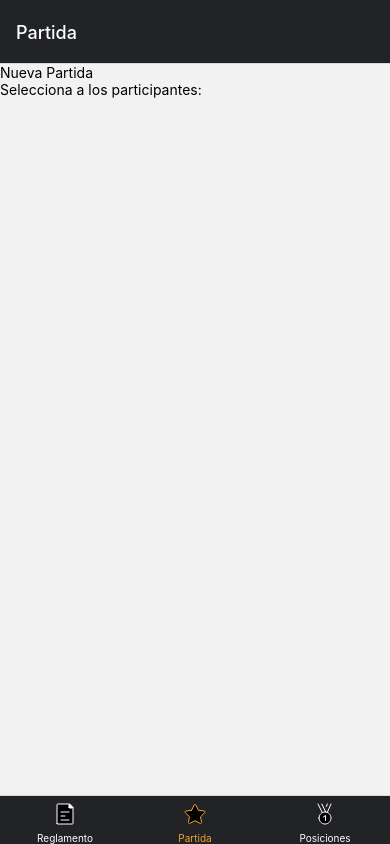
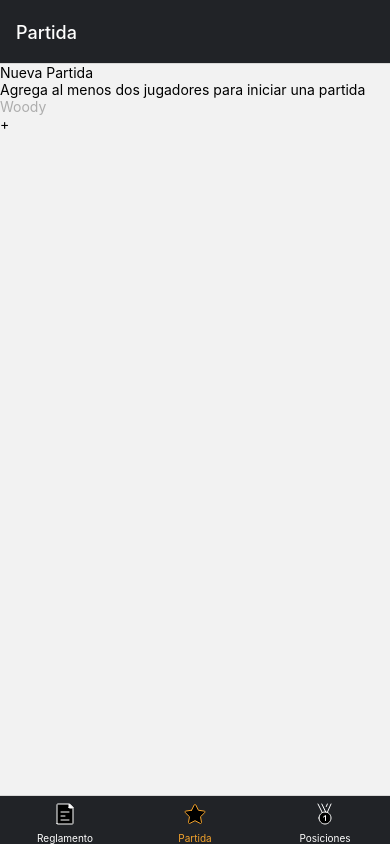
Before and after one commit to luchoPenafiel/uno-rn, a React Native app: screen /newGame in a window 390 px wide. Built offline with nearby package versions, Linux system fonts and the light colour scheme.

Commit message:
feat: add player method and components on game screen

```diff
--- /dev/null
+++ b/src/components/AddPlayer.tsx
@@ -0,0 +1,65 @@
+// Vendor
+import React, { useState } from 'react';
+import { View, TextInput, Pressable, Dimensions, Text as RNText } from 'react-native';
+import styled from 'styled-components';
+
+// Theme
+import theme from '@uno/constants/theme';
+
+const Wrapper = styled(View)`
+  flex-direction: row;
+  justify-content: space-between;
+
+  margin-top: ${theme.spaces.m};
+`;
+
+const InputWrapper = styled(View)`
+  border-bottom-color: ${theme.color.white};
+  border-bottom-width: 1px;
+`;
+
+const Input = styled(TextInput)<{ screenWidth: number }>`
+  width: ${({ screenWidth }) => `${screenWidth - theme.spaces.xl - 40 - 8}px`};
+
+  color: ${theme.color.white};
+`;
+
+const Button = styled(Pressable)<{ disabled: boolean }>`
+  display: flex;
+  justify-content: center;
+  align-items: center;
+
+  width: ${`${theme.spaces.xl}px`};
+  height: ${`${theme.spaces.xl}px`};
+
+  background-color: ${({ disabled }) => (disabled ? theme.color.gray : theme.color.yellow)};
+`;
+
+export const AddPlayer = ({ handlePress }: { handlePress: (name: string) => void }) => {
+  const [name, setName] = useState('');
+  const screenWidth = Dimensions.get('screen').width;
+
+  const onChangeName = (newName: string) => setName(newName);
+
+  const onPress = () => {
+    setName('');
+    handlePress && handlePress(name);
+  };
+
+  return (
+    <Wrapper>
+      <InputWrapper>
+        <Input
+          placeholder="Woody"
+          onChangeText={onChangeName}
+          value={name}
+          screenWidth={screenWidth}
+          placeholderTextColor={theme.color.gray}
+        />
+      </InputWrapper>
+      <Button onPress={onPress} disabled={!name}>
+        <RNText>+</RNText>
+      </Button>
+    </Wrapper>
+  );
+};
--- a/src/screens/Game/GameScreens/NewGame.tsx
+++ b/src/screens/Game/GameScreens/NewGame.tsx
@@ -1,15 +1,46 @@
 // Vendor
 import React from 'react';
+import { Pressable } from 'react-native';
 
 // Components
 import { PageWrapper } from '@uno/components/PageWrapper';
 import { Title, Text } from '@uno/components/Texts';
+import { AddPlayer } from '@uno/components/AddPlayer';
+
+// Context
+import { usePlayerContext } from '@uno/contexts/PlayersContext';
+
+// Types
+import { Player } from '@uno/types/player';
 
 export const NewGame = () => {
+  const { playerList, handleAddPlayer } = usePlayerContext();
+
+  const handlePress = (newName: string) => handleAddPlayer(newName);
+
   return (
     <PageWrapper>
       <Title>Nueva Partida</Title>
-      <Text>Selecciona a los participantes:</Text>
+      <>
+        {playerList.length > 1 ? (
+          <>
+            <Text>Selecciona al menos dos jugadores para iniciar</Text>
+            {playerList.map((p: Player) => {
+              return (
+                <Pressable key={p.id}>
+                  <Text>{p.name}</Text>
+                </Pressable>
+              );
+            })}
+            <AddPlayer handlePress={handlePress} />
+          </>
+        ) : (
+          <>
+            <Text>Agrega al menos dos jugadores para iniciar una partida</Text>
+            <AddPlayer handlePress={handlePress} />
+          </>
+        )}
+      </>
     </PageWrapper>
   );
 };
--- a/src/screens/Game/routes.tsx
+++ b/src/screens/Game/routes.tsx
@@ -5,13 +5,18 @@ import { createStackNavigator } from '@react-navigation/stack';
 // Screens
 import { Game, NewGame } from '@uno/screens/Game/GameScreens';
 
+// Context
+import { PlayerContextProvider } from '@uno/contexts/PlayersContext';
+
 const Stack = createStackNavigator();
 
 export const GameStack = () => {
   return (
-    <Stack.Navigator initialRouteName="newGame" screenOptions={{ headerShown: false }}>
-      <Stack.Screen name="game" component={Game} />
-      <Stack.Screen name="newGame" component={NewGame} />
-    </Stack.Navigator>
+    <PlayerContextProvider>
+      <Stack.Navigator initialRouteName="newGame" screenOptions={{ headerShown: false }}>
+        <Stack.Screen name="game" component={Game} />
+        <Stack.Screen name="newGame" component={NewGame} />
+      </Stack.Navigator>
+    </PlayerContextProvider>
   );
 };
--- a/src/types/player.ts
+++ b/src/types/player.ts
@@ -2,4 +2,5 @@ export type Player = {
   id: string;
   name: string;
   points: number;
+  gamesWon: number;
 };
```
